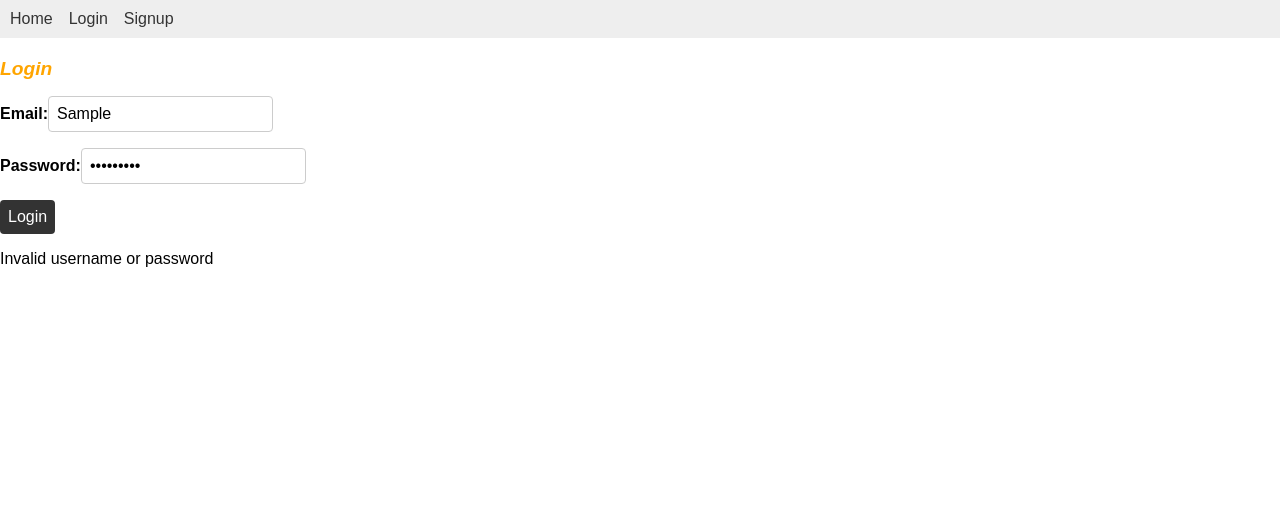
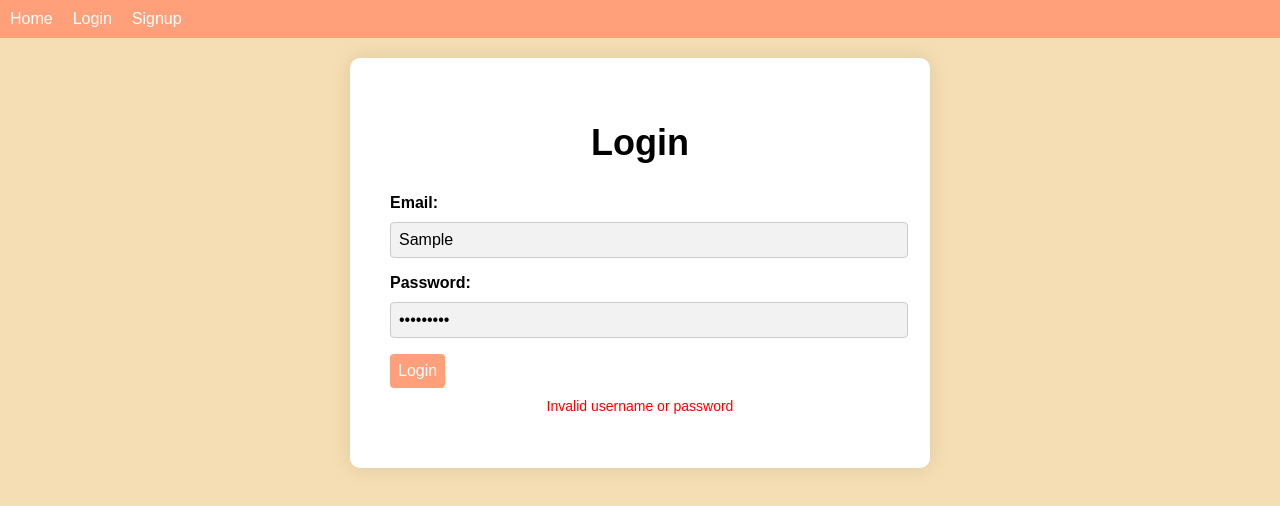
Before and after one commit to AbdulahiMohamud/NexMeal, a React (Create React App) app: page /login in a window 1280 px wide. Both pictures are taken after typing "Sample", "Sample123" into the empty fields and a click on the button "Login". Shown: the top 506 px of the page. Built offline with nearby package versions, Linux system fonts and the light colour scheme; no server answers.

Commit message:
added css syling to the whole website

```diff
--- a/src/Css/App.css
+++ b/src/Css/App.css
@@ -1,82 +1,14 @@
-/* App container */
-.App {
-  margin: 0 auto;
-  padding: 1rem;
-  max-width: 800px;
-  background-color:#F5DEB3; /* warm color */
-}
-
-/* Header */
-header {
-  display: flex;
-  justify-content: space-between;
-  align-items: center;
-  padding: 0.5rem 1rem;
-  background-color: #333;
-  color: white;
-}
-
-/* Navigation links */
-nav ul {
-  display: flex;
-  list-style: none;
-  margin-left: 1rem; /* add left margin for spacing */
-}
-
-nav ul li {
-  margin-right: 1rem;
-}
-
-/* Form */
-form {
-  display: flex;
-  flex-direction: column;
-  margin: 1rem 0;
-}
-
-label {
-  margin-bottom: 0.5rem;
-}
-
-input[type="text"],
-input[type="email"],
-input[type="password"] {
-  padding: 0.5rem;
-  font-size: 1rem;
-  border: 1px solid #ccc;
-  border-radius: 0.25rem;
-  margin-bottom: 1rem;
-}
-
-button[type="submit"] {
-  padding: 0.5rem;
-  font-size: 1rem;
-  border: none;
-  border-radius: 0.25rem;
-  background-color: #333;
-  color: white;
-  cursor: pointer;
-}
-
-button[type="submit"]:hover {
-  background-color: #555;
-}
-
-/* Error message */
-.error {
-  color: red;
-  margin-bottom: 1rem;
-}
 /* Global styles */
 body {
   font-family: Arial, sans-serif;
   margin: 0;
   padding: 0;
+  background-color: #F5DEB3; /* warm color */
 }
 
 /* Layout styles */
 nav {
-  background-color: #eee;
+  background-color: #FFA07A; /* coral color */
   padding: 10px;
   margin-bottom: 20px;
 }
@@ -97,12 +29,12 @@ nav li:last-child {
 }
 
 nav a {
-  color: #333;
+  color: white;
   text-decoration: none;
 }
 
 nav a:hover {
-  color: #666;
+  color: #F5DEB3; /* warm color */
 }
 
 hr {
@@ -130,3 +62,178 @@ hr {
   max-width: 800px;
   margin: 0 auto;
 }
+
+/* Custom styles for the project */
+.homediv {
+  background-color: #FFA07A; /* coral color */
+  color: white;
+  padding: 2rem;
+  text-align: center;
+}
+
+.homediv h1 {
+  font-size: 3rem;
+  margin-bottom: 2rem;
+}
+
+.homediv p {
+  font-size: 1.5rem;
+  line-height: 2rem;
+  margin-bottom: 2rem;
+}
+
+.error {
+  color: red;
+  margin-bottom: 1rem;
+}
+
+input[type="text"],
+input[type="email"],
+input[type="password"] {
+  padding: 0.5rem;
+  font-size: 1rem;
+  border: 1px solid #ccc;
+  border-radius: 0.25rem;
+  margin-bottom: 1rem;
+}
+
+button[type="submit"] {
+  padding: 0.5rem;
+  font-size: 1rem;
+  border: none;
+  border-radius: 0.25rem;
+  background-color: #FFA07A; /* coral color */
+  color: white;
+  cursor: pointer;
+}
+
+button[type="submit"]:hover {
+  background-color: #F5DEB3; /* warm color */
+}
+
+label {
+  margin-bottom: 0.5rem;
+}
+
+/* Add styles for the recipe cards, etc. here */
+.recipe {
+  color: #FFA07A;
+  display: flex;
+  flex-direction: column;
+  align-items:baseline;
+  margin-bottom: 50px;
+  height: 600px; /* set height */
+  overflow-y: auto; /* add scroll to the summary */
+}
+
+.recipe__title {
+  font-size: 24px;
+  margin-top: 20px;
+  margin-bottom: 10px;
+  text-align: center;
+}
+
+.recipe__image {
+  width: 100%;
+  max-width: 600px;
+  height: auto;
+  margin-bottom: 20px;
+}
+
+.recipe__time {
+  font-size: 16px;
+  margin-bottom: 20px;
+}
+
+.recipe__summary {
+
+  font-size: 15px;
+  color: black;
+  margin-left: 5px;
+  margin-right: 5px;
+  margin-bottom: 20px;
+  text-align: justify;
+  overflow-y: scroll;
+  line-height: 1.5;
+}
+
+.recipe__button {
+  font-size: 16px;
+  padding: 10px 20px;
+  background-color:#FFA07A;
+  color: #fff;
+  border: none;
+  border-radius: 4px;
+  cursor: pointer;
+  transition: background-color 0.3s ease;
+}
+
+.recipe__button:hover {
+  background-color: red;
+}
+
+.modal__title {
+  font-size: 24px;
+  margin-bottom: 10px;
+}
+
+.modal__image {
+  width: auto;
+  max-width: 600px;
+  height: auto;
+  margin-bottom: 20px;
+}
+
+.modal__time {
+  font-size: 16px;
+  margin-bottom: 20px;
+}
+
+.modal__instruction-title {
+  font-size: 20px;
+  margin-bottom: 10px;
+}
+.modal {
+
+  color: #FFA07A;
+  background-color: #FFA07A;
+  overflow-y: auto;
+}
+
+.modal__instruction-list {
+  font-size: 18px;
+  margin-bottom: 20px;
+  line-height: 1.5;
+  max-height: 300px;
+  overflow-y: auto;
+}
+
+.modal__instruction-step {
+  margin-bottom: 10px;
+}
+.heart:hover {
+  animation: bounce 0.5s infinite;
+  cursor: pointer;
+}
+
+@keyframes bounce {
+  0%, 100% {
+    transform: translateY(0);
+  }
+  50% {
+    transform: translateY(-10px);
+  }
+}
+.AddedtoSaves{
+  color: gray;
+}
+
+.delete_recipe:hover{
+  cursor: pointer;
+  transform: scale(1.2);
+  background-color: #ff0000;
+  color: #ffffff;
+  transition: all 0.3s ease;
+
+
+}
--- a/src/Css/Home.css
+++ b/src/Css/Home.css
@@ -1,9 +1,23 @@
 
-.homediv {
-    background-image: url("../images/NexMeal_Log.png");
-  }
-h1{
-    font-size: larger;
-    font-style: italic;
-    color: orange;
+.homepage {
+  display: flex;
+  flex-direction: column;
+  align-items: center;
+  justify-content: center;
+  height: 100vh;
+  background-color: #f5f5f5;
 }
+
+.homepage-title {
+  font-size: 3rem;
+  margin-bottom: 1rem;
+  text-align: center;
+  color: #0066cc;
+}
+
+.homepage-subtitle {
+  font-size: 1.5rem;
+  margin-top: 0;
+  text-align: center;
+  color: #333;
+}
--- a/src/Css/Login.css
+++ b/src/Css/Login.css
@@ -1,36 +1,55 @@
-.login-container {
-    display: flex;
-    flex-direction: column;
-    align-items: center;
-    margin-top: 50px;
+.form-container {
+  background-color: #fff;
+  border-radius: 10px;
+  box-shadow: 0px 0px 20px rgba(0, 0, 0, 0.1);
+  padding: 40px;
+  width: 500px;
+  max-width: 90%;
+  margin: auto;
+}
+
+h1 {
+  font-size: 36px;
+  font-weight: bold;
+  margin-bottom: 30px;
+  text-align: center;
 }
 
 label {
+  font-size: 16px;
   font-weight: bold;
   margin-bottom: 10px;
+  display: block;
 }
 
-  input {
-    padding: 10px;
-    margin-bottom: 20px;
+.input-field {
+  padding: 14px;
+  margin-bottom: 25px;
   border-radius: 5px;
-    border: 1px solid #ccc;
+  border: none;
+  background-color: #f2f2f2;
+  width: 100%;
+  font-size: 16px;
 }
 
-  button {
-    padding: 10px 20px;
-    background-color: #0066cc;
+.login-button {
+  padding: 14px 28px;
+  background-color: #007bff;
   color: #fff;
   border: none;
   border-radius: 5px;
   cursor: pointer;
+  font-size: 16px;
+  transition: all 0.2s ease-in-out;
 }
 
-  button:hover {
-    background-color: #0052a3;
+.login-button:hover {
+  background-color: #0069d9;
 }
 
 .error-message {
   color: red;
   margin-top: 10px;
+  font-size: 14px;
+  text-align: center;
 }
--- a/src/Css/SignupForm.css
+++ b/src/Css/SignupForm.css
@@ -1,36 +1,44 @@
-.form-container {
+.signup-container {
   display: flex;
   flex-direction: column;
   align-items: center;
-    margin-top: 2rem;
+  margin-top: 50px;
 }
 
 .form-group {
-    margin-bottom: 1rem;
-    width: 100%;
+  display: flex;
+  flex-direction: column;
+  margin-bottom: 20px;
 }
 
-  .form-label {
-    display: block;
-    margin-bottom: 0.5rem;
+label {
+  font-weight: bold;
+  margin-bottom: 10px;
 }
 
-  .form-input {
-    width: 100%;
-    padding: 0.5rem;
+input {
+  padding: 10px;
+  border-radius: 5px;
   border: 1px solid #ccc;
-    border-radius: 0.25rem;
+  font-size: 16px;
+  width: 300px;
 }
 
-  .form-submit-btn {
-    background-color: #0080ff;
+button {
+  padding: 10px 20px;
+  background-color: #0066cc;
   color: #fff;
   border: none;
-    padding: 0.5rem 1rem;
-    border-radius: 0.25rem;
+  border-radius: 5px;
   cursor: pointer;
+  font-size: 16px;
 }
 
-  .form-submit-btn:hover {
-    background-color: #0066cc;
+button:hover {
+  background-color: #0052a3;
 }
+
+.error-message {
+  color: red;
+  margin-top: 10px;
+}
--- a/src/components/Home.js
+++ b/src/components/Home.js
@@ -8,15 +8,14 @@ export default function Home({loggedInUser}){
 
 
 
-    return (
-        <div className="homediv">
-      <h1>Welcome to NexMeal !</h1>
+  return (
+    <div className="homepage">
+      <h1 className="homepage-title">Welcome to NexMeal!</h1>
       {!loggedInUser ?
-      (<p>Please signup or login to access are recipe search to find your next meal to make.</p>)
-      :
-      (<p>happy to see you again {loggedInUser.firstName}</p>)
+        <p className="homepage-subtitle">Please sign up or log in to access our recipe search and find your next meal to make.</p>
+        :
+        <p className="homepage-subtitle">Happy to see you again, {loggedInUser.firstName}!</p>
       }
     </div>
-
-    )
+  );
 }
--- a/src/components/Login.js
+++ b/src/components/Login.js
@@ -43,23 +43,37 @@ export default function Login({ setLoggedInUser, setToken, Token, server }) {
   };
 
   return (
-    <div>
-
-      <h1>Login </h1>
+    <div className="form-container">
+      <h1>Login</h1>
       <form onSubmit={handleLogin}>
         <div>
-          <label>Email:</label>
-          <input type="text" value={email} onChange={(event) => setEmail(event.target.value)} />
+          <label htmlFor="email">Email:</label>
+          <input
+            type="text"
+            id="email"
+            className="input-field"
+            value={email}
+            onChange={(event) => setEmail(event.target.value)}
+          />
         </div>
         <div>
-          <label>Password:</label>
-          <input type="password" value={password} onChange={(event) => setPassword(event.target.value)} />
+          <label htmlFor="password">Password:</label>
+          <input
+            type="password"
+            id="password"
+            className="input-field"
+            value={password}
+            onChange={(event) => setPassword(event.target.value)}
+          />
         </div>
         <div>
-          <button type="submit">Login</button>
+          <button type="submit" className="login-button">
+            Login
+          </button>
         </div>
-        {errorMessage && <p>{errorMessage}</p>}
+        {errorMessage && <p className="error-message">{errorMessage}</p>}
       </form>
     </div>
   );
+
 }
--- a/src/components/RecipeSearch.js
+++ b/src/components/RecipeSearch.js
@@ -110,9 +110,9 @@ export default function RecipeSearch({Token , loggedInUser}) {
           <div>
             <h2 className="modal__title">{selectedRecipe.title}</h2>
             {!isSaved ?
-            (<p onClick={() => handleSaveRecipeClick(selectedRecipe)}>❤️</p>)
+            (<p onClick={() => handleSaveRecipeClick(selectedRecipe)} className="heart">❤️</p>)
             :
-          (<p>Added to Saves</p>)}
+          (<p className="AddedtoSaves">Added to Saves</p>)}
 
             <img src={selectedRecipe.image} alt={selectedRecipe.title} className="modal__image" />
             <p className="modal__time">Ready in {selectedRecipe.readyInMinutes} minutes</p>
--- a/src/components/SavedRecipes.js
+++ b/src/components/SavedRecipes.js
@@ -73,7 +73,7 @@ export default function SavedRecipes({Token , loggedInUser}) {
               <div>
 
                 <h2 className="modal__title">{selectedRecipe.title}</h2>
-                <p onClick={()=>handleDeleteSavedRecipe(selectedRecipe.id)} className="delete_recipe">❌</p>
+                <p onClick={()=>handleDeleteSavedRecipe(selectedRecipe.id)} className="delete_recipe">DELETE ❌</p>
 
                 <img src={selectedRecipe.recipes.image} alt={selectedRecipe.recipes.title} className="modal__image" />
                 <p className="modal__time">Ready in {selectedRecipe.recipes.readyInMinutes} minutes</p>
```
Also changed, not shown: src/components/SignupForm.js (+28 -28 lines). Lines whose indentation alone changed are shown as unchanged.
